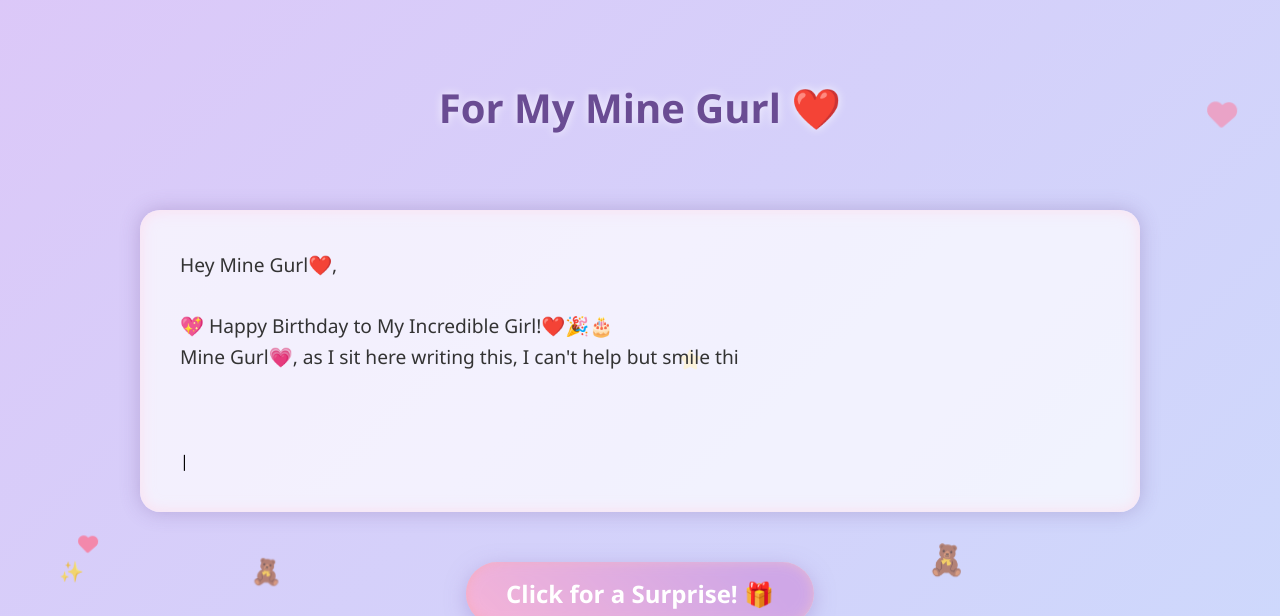
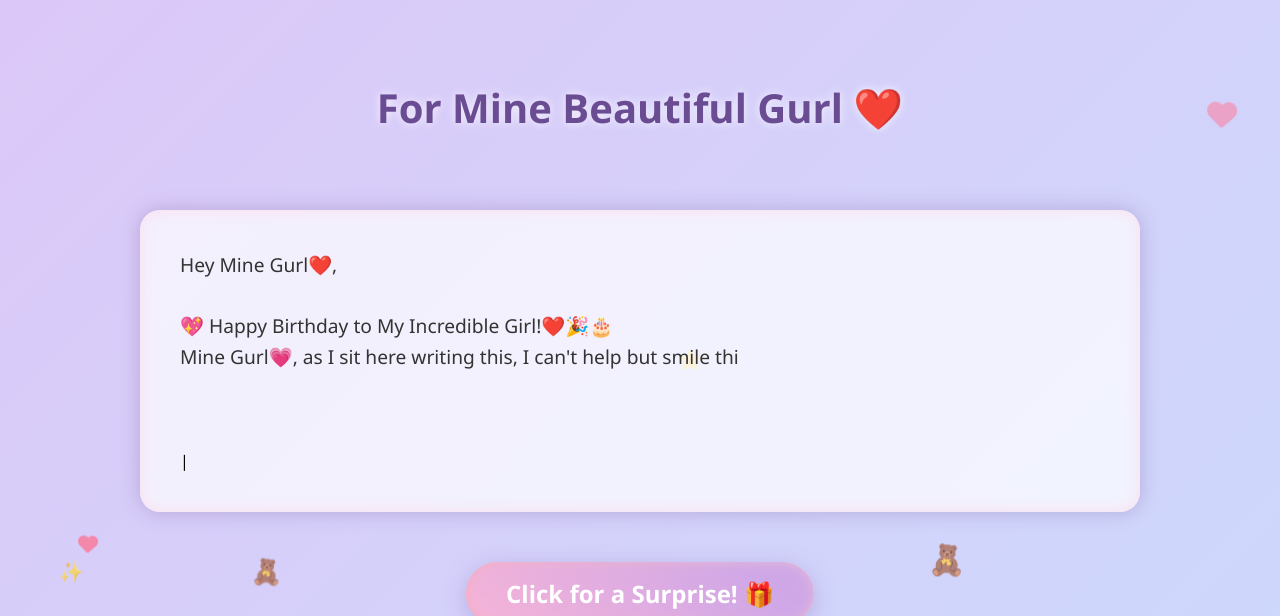
Before and after one commit to Sm0415/Birthday-wishes, a plain HTML site: page letter.html in a window 1280 px wide. Shown: the top 616 px of the page. Drawn offline with nearby package versions, Linux system fonts and the light colour scheme.

Commit message:
Update letter.html

```diff
--- a/letter.html
+++ b/letter.html
@@ -420,7 +420,7 @@
 <body>
     <div class="container">
         <header>
-            <h1>For My Mine Gurl ❤️</h1>
+            <h1>For Mine Beautiful Gurl ❤️</h1>
         </header>
 
         <div class="letter-container">
```
